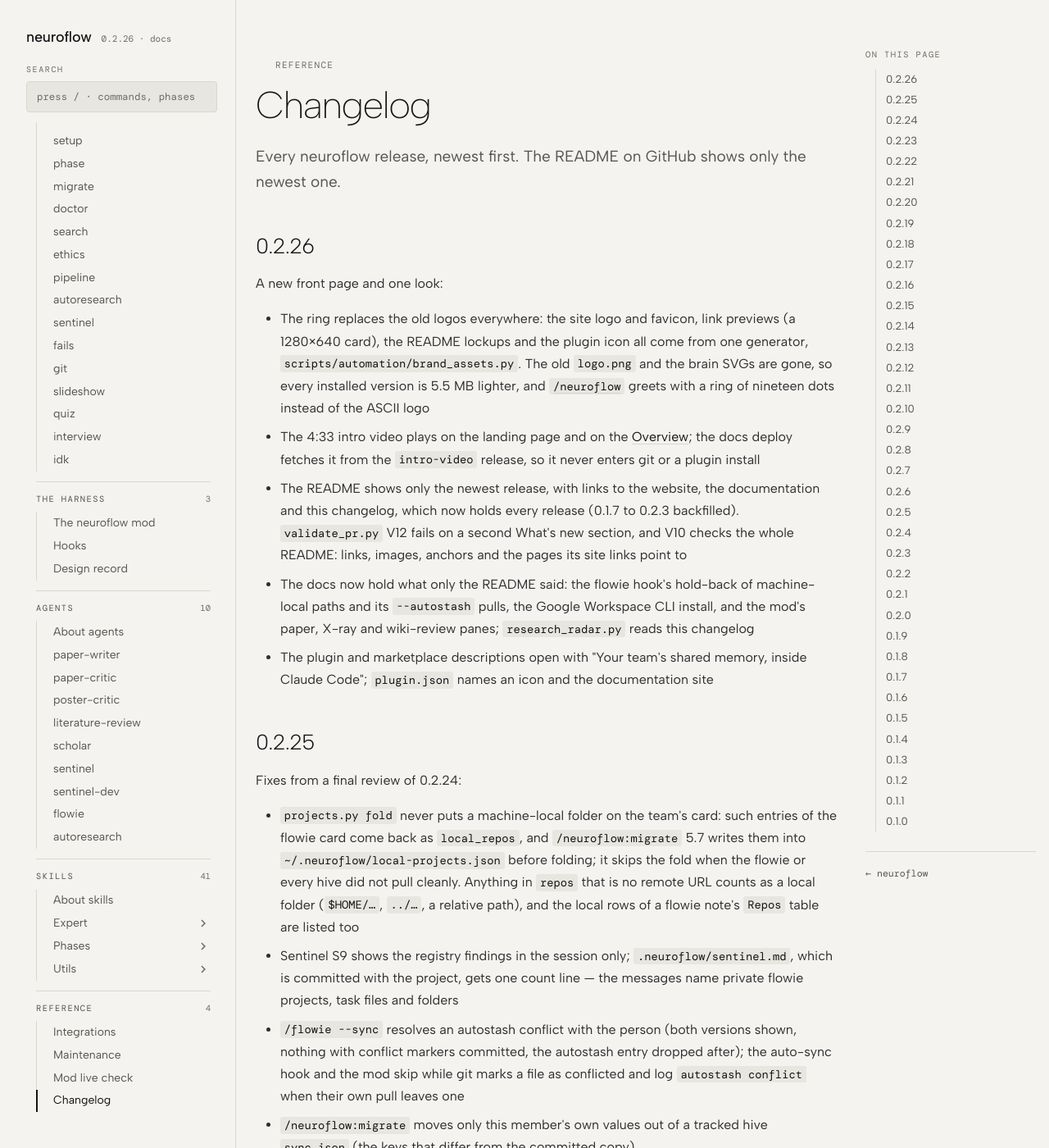
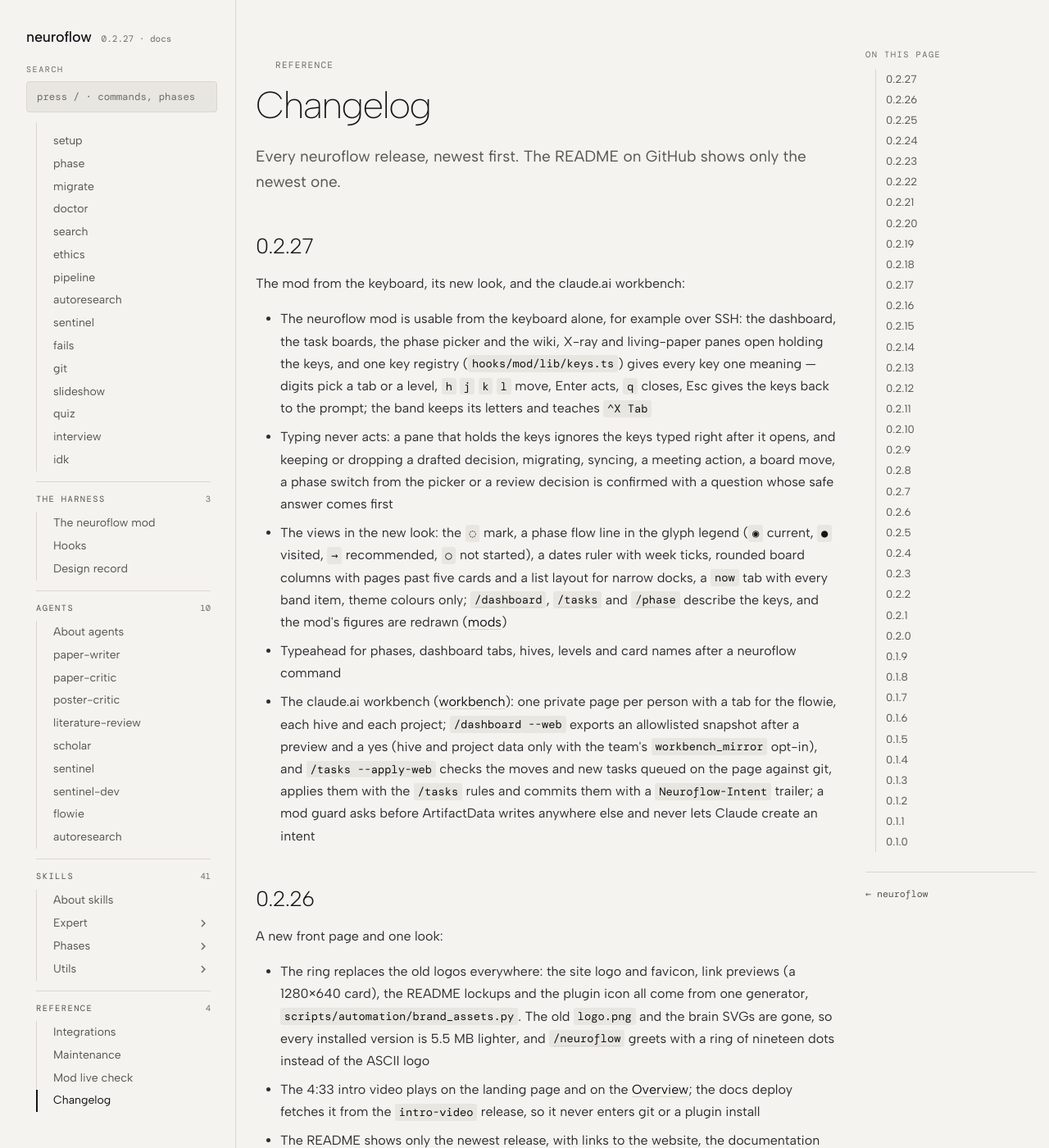
Before and after one commit to stanislavjiricek/neuroflow, an MkDocs documentation site: the page built from docs/changelog.md, in a window 1280 px wide and 1400 px high. Shown: the whole window at 82% size. Built offline with MkDocs 1.6.1 and Material for MkDocs 9.7.7, drawn with Linux system fonts in a browser that asks for light colours; some web fonts are replaced; comment, search, counter and statistics services are not loaded.

Commit message:
chore(release): 0.2.27 — the keyboard-first mod in its new look, and the claude.ai workbench
Co-Authored-By: Claude Opus 5.5 <noreply@anthropic.com>

```diff
--- a/docs/changelog.md
+++ b/docs/changelog.md
@@ -5,6 +5,16 @@ title: Changelog
 # Changelog
 
 Every neuroflow release, newest first. The README on GitHub shows only the newest one.
+
+## 0.2.27
+
+The mod from the keyboard, its new look, and the claude.ai workbench:
+
+- The neuroflow mod is usable from the keyboard alone, for example over SSH: the dashboard, the task boards, the phase picker and the wiki, X-ray and living-paper panes open holding the keys, and one key registry (`hooks/mod/lib/keys.ts`) gives every key one meaning — digits pick a tab or a level, `h` `j` `k` `l` move, Enter acts, `q` closes, Esc gives the keys back to the prompt; the band keeps its letters and teaches `^X Tab`
+- Typing never acts: a pane that holds the keys ignores the keys typed right after it opens, and keeping or dropping a drafted decision, migrating, syncing, a meeting action, a board move, a phase switch from the picker or a review decision is confirmed with a question whose safe answer comes first
+- The views in the new look: the `◌` mark, a phase flow line in the glyph legend (`◉` current, `●` visited, `→` recommended, `○` not started), a dates ruler with week ticks, rounded board columns with pages past five cards and a list layout for narrow docks, a `now` tab with every band item, theme colours only; [`/dashboard`](commands/dashboard.md), [`/tasks`](commands/tasks.md) and [`/phase`](commands/phase.md) describe the keys, and the mod's figures are redrawn ([mods](concepts/mods.md))
+- Typeahead for phases, dashboard tabs, hives, levels and card names after a neuroflow command
+- The claude.ai workbench ([workbench](concepts/workbench.md)): one private page per person with a tab for the flowie, each hive and each project; `/dashboard --web` exports an allowlisted snapshot after a preview and a yes (hive and project data only with the team's `workbench_mirror` opt-in), and `/tasks --apply-web` checks the moves and new tasks queued on the page against git, applies them with the `/tasks` rules and commits them with a `Neuroflow-Intent` trailer; a mod guard asks before ArtifactData writes anywhere else and never lets Claude create an intent
 
 ## 0.2.26
 
--- a/mkdocs.yml
+++ b/mkdocs.yml
@@ -74,7 +74,7 @@ markdown_extensions:
   - pymdownx.smartsymbols
 
 extra:
-  version: "0.2.26"
+  version: "0.2.27"
   social:
     - icon: fontawesome/brands/github
       link: https://github.com/stanislavjiricek/neuroflow
```
Also changed, not shown: .neuroflow/project_config.md (+1 -1 lines), README.md (+6 -6 lines), 2 other files.
